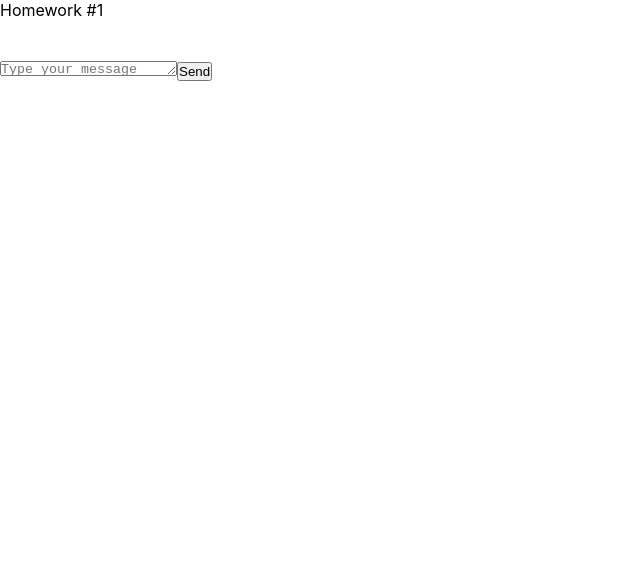
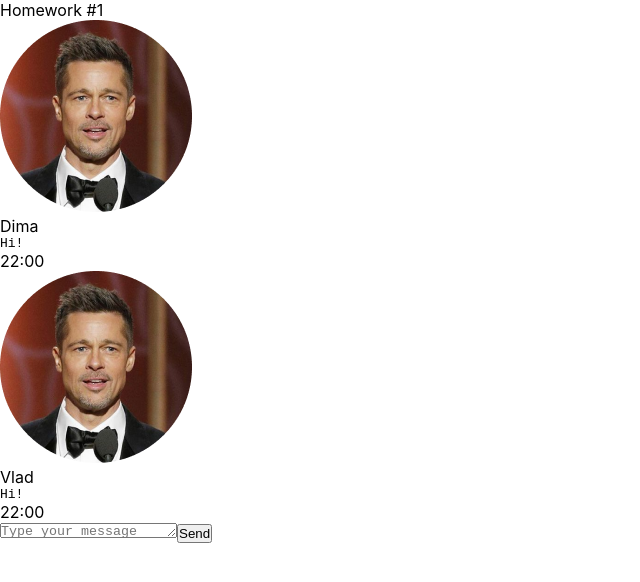
Before and after one commit to zinovdim/hws2-master, a React (Create React App) app: page / in a window 1280 px wide. Shown: the top 582 px of the page, without its empty margins (0-640 px from the left). Built offline with nearby package versions, Linux system fonts and the light colour scheme.

Commit message:
change frienMessage

```diff
--- a/src/s2-homeworks/hw01/HW1.tsx
+++ b/src/s2-homeworks/hw01/HW1.tsx
@@ -4,6 +4,7 @@ import MessageSender from './message-sender/MessageSender'
 import s2 from '../../s1-main/App.module.css'
 import FriendMessage from './friend-message/FriendMessage'
 import avatar from './avatar.png'
+
 
 /*
 * 1 - описать тип MessageType
@@ -24,22 +25,22 @@ export type MessType = {
     time: string
 }
 
-
 export type MessageType = {
     id: number
     user: UsersType
     message: MessType
 }
 
+
 // структуру объекта не менять
 export const message0: MessageType = {
     id: 0,
     user: {
         avatar: avatar, // можно менять
-        name: 'Some Name',  // можно менять
+        name: 'Dima',  // можно менять
     },
     message: {
-        text: 'some textsome textsome textsome textsome textsome textsome text', // можно менять
+        text: 'Hi!', // можно менять
         time: '22:00', // можно менять
     },
 }
@@ -47,10 +48,10 @@ export const friendMessage0: MessageType = {
     id: 100,
     user: {
         avatar: avatar, // можно менять
-        name: 'Friend Name', // можно менять
+        name: 'Vlad', // можно менять
     },
     message: {
-        text: 'зеркальное сообщение для тренировки css', // можно менять
+        text: 'Hi!', // можно менять
         time: '22:00', // можно менять
     },
 }
--- a/src/s2-homeworks/hw01/friend-message/FriendMessage.tsx
+++ b/src/s2-homeworks/hw01/friend-message/FriendMessage.tsx
@@ -1,9 +1,14 @@
 import React from 'react'
 import s from './FriendMessage.module.css'
+import {MessageType} from "../HW1";
 
 // создать тип вместо any и отобразить приходящие данные
+export type MessagePropsType = {
+    message: MessageType
+}
 
-const FriendMessage = (props: any) => {
+
+const FriendMessage = (props: MessagePropsType) => {
     return (
         <div
             id={'hw1-friend-message-' + props.message.id}
@@ -13,7 +18,7 @@ const FriendMessage = (props: any) => {
                 <img
                     id={'hw1-friend-avatar-' + props.message.id}
                     // создаёт студент
-
+                    src={props.message.user.avatar}
                     //
                 />
                 <div className={s.friendText}>
@@ -22,7 +27,7 @@ const FriendMessage = (props: any) => {
                         className={s.friendName}
                     >
                         {/*создаёт студент*/}
-
+                        {props.message.user.name}
                         {/**/}
                     </div>
                     <pre
@@ -30,7 +35,7 @@ const FriendMessage = (props: any) => {
                         className={s.friendMessageText}
                     >
                         {/*создаёт студент*/}
-
+                        {props.message.message.text}
                         {/**/}
                     </pre>
                 </div>
@@ -40,7 +45,7 @@ const FriendMessage = (props: any) => {
                 className={s.friendTime}
             >
                 {/*создаёт студент*/}
-
+                {props.message.message.time}
                 {/**/}
             </div>
         </div>
--- a/src/s2-homeworks/hw01/message/Message.tsx
+++ b/src/s2-homeworks/hw01/message/Message.tsx
@@ -1,8 +1,13 @@
 import React from 'react'
 import s from './Message.module.css'
+import {MessageType} from "../HW1";
+
+
 
 // нужно создать правильный тип вместо any
-export type MessagePropsType = any
+export type MessagePropsType = {
+    message: MessageType
+}
 
 // нужно отобразить приходящие данные
 const Message = (props: MessagePropsType) => {
@@ -12,25 +17,25 @@ const Message = (props: MessagePropsType) => {
                 <img
                     id={'hw1-avatar-' + props.message.id}
                     // создаёт студент
-
+                    src={props.message.user.avatar}
                     //
                 />
                 <div className={s.text}>
                     <div id={'hw1-name-' + props.message.id} className={s.name}>
                         {/*создаёт студент*/}
-
+                        {props.message.user.name}
                         {/**/}
                     </div>
                     <pre id={'hw1-text-' + props.message.id} className={s.messageText}>
                         {/*создаёт студент*/}
-
+                        {props.message.message.text}
                         {/**/}
                     </pre>
                 </div>
             </div>
             <div id={'hw1-time-' + props.message.id} className={s.time}>
                 {/*создаёт студент*/}
-
+                {props.message.message.time}
                 {/**/}
             </div>
         </div>
```
